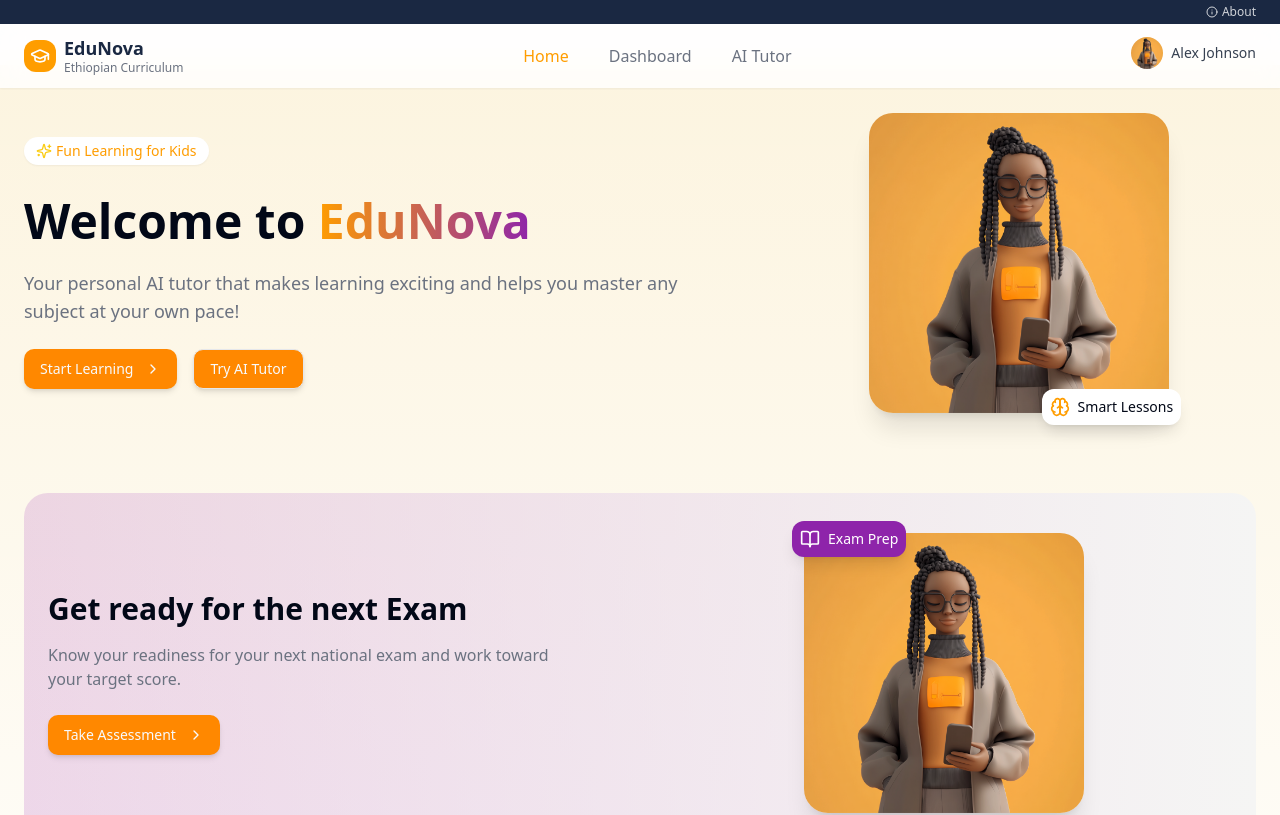
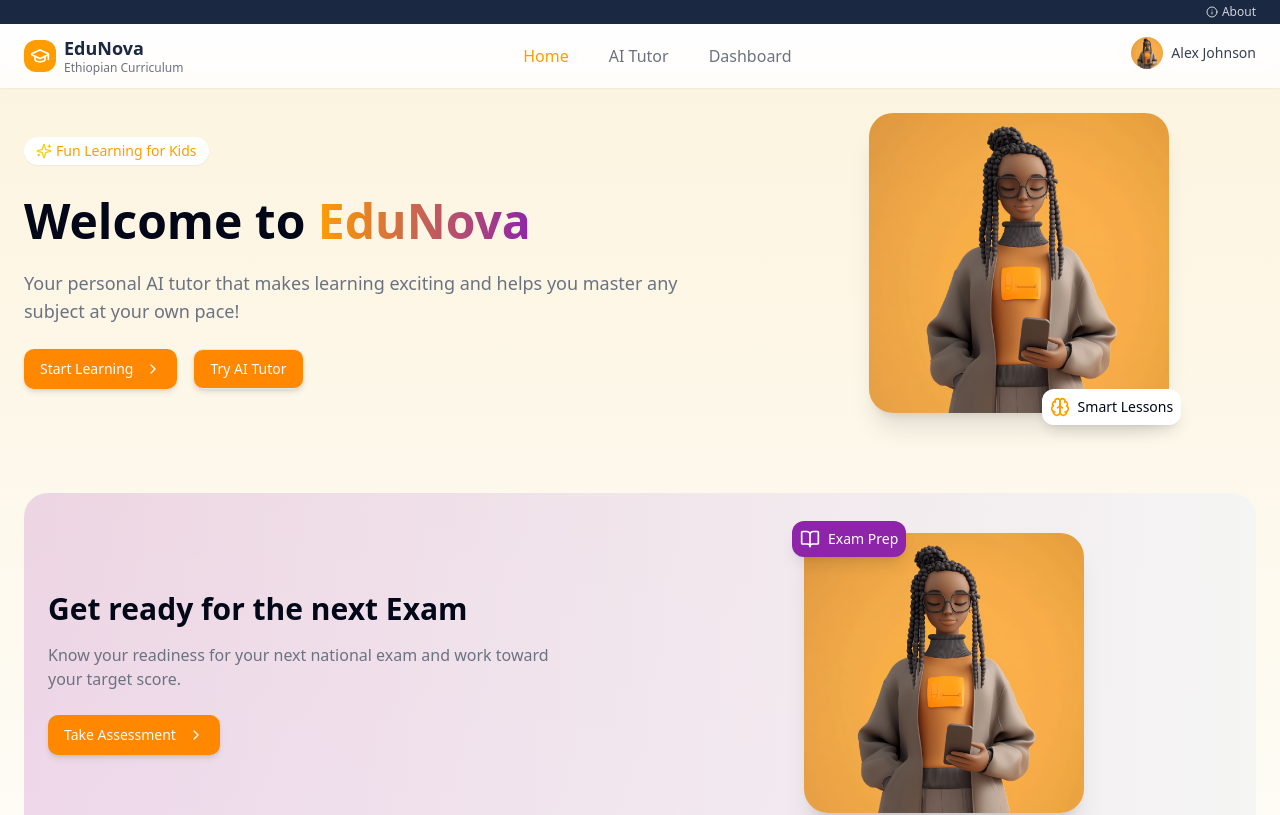
Before and after one commit to yayeeu/tutor-genius-corner, a React (Vite) app: page / in a window 1280 px wide. Shown: the top 815 px of the page. Built offline with nearby package versions, Linux system fonts and the light colour scheme.

Commit message:
Fix: Reorder navigation links
Reorder the "Dashboard" and "AI Tutor" links in the navigation menu.

```diff
--- a/src/components/Navigation.tsx
+++ b/src/components/Navigation.tsx
@@ -12,7 +12,6 @@ import {
   NavigationMenu,
   NavigationMenuContent,
   NavigationMenuItem,
-  NavigationMenuLink,
   NavigationMenuList,
   NavigationMenuTrigger,
 } from "@/components/ui/navigation-menu";
@@ -61,16 +60,16 @@ const Navigation = () => {
             </div>
           </Link>
 
-          {/* Desktop Navigation */}
+          {/* Desktop Navigation - Changed order of Dashboard and AI Tutor */}
           <div className="hidden md:flex items-center space-x-2">
             <Link to="/" className={isActive('/') ? 'nav-link-active' : 'nav-link'}>
               Home
             </Link>
+            <Link to="/chat-tutor" className={isActive('/chat-tutor') ? 'nav-link-active' : 'nav-link'}>
+              AI Tutor
+            </Link>
             <Link to="/dashboard" className={isActive('/dashboard') ? 'nav-link-active' : 'nav-link'}>
               Dashboard
-            </Link>
-            <Link to="/chat-tutor" className={isActive('/chat-tutor') ? 'nav-link-active' : 'nav-link'}>
-              AI Tutor
             </Link>
           </div>
 
@@ -117,7 +116,7 @@ const Navigation = () => {
           </div>
         </div>
 
-        {/* Mobile Menu */}
+        {/* Mobile Menu - Changed order of Dashboard and AI Tutor */}
         {isMenuOpen && (
           <div className="md:hidden absolute top-[calc(4rem+1px)] inset-x-0 bg-white shadow-lg animate-fade-in">
             <div className="flex flex-col p-4 space-y-3">
@@ -159,18 +158,18 @@ const Navigation = () => {
                 Home
               </Link>
               <Link
+                to="/chat-tutor"
+                className={isActive('/chat-tutor') ? 'nav-link-active' : 'nav-link'}
+                onClick={() => setIsMenuOpen(false)}
+              >
+                AI Tutor
+              </Link>
+              <Link
                 to="/dashboard"
                 className={isActive('/dashboard') ? 'nav-link-active' : 'nav-link'}
                 onClick={() => setIsMenuOpen(false)}
               >
                 Dashboard
-              </Link>
-              <Link
-                to="/chat-tutor"
-                className={isActive('/chat-tutor') ? 'nav-link-active' : 'nav-link'}
-                onClick={() => setIsMenuOpen(false)}
-              >
-                AI Tutor
               </Link>
 
               <Separator className="my-2" />
```
